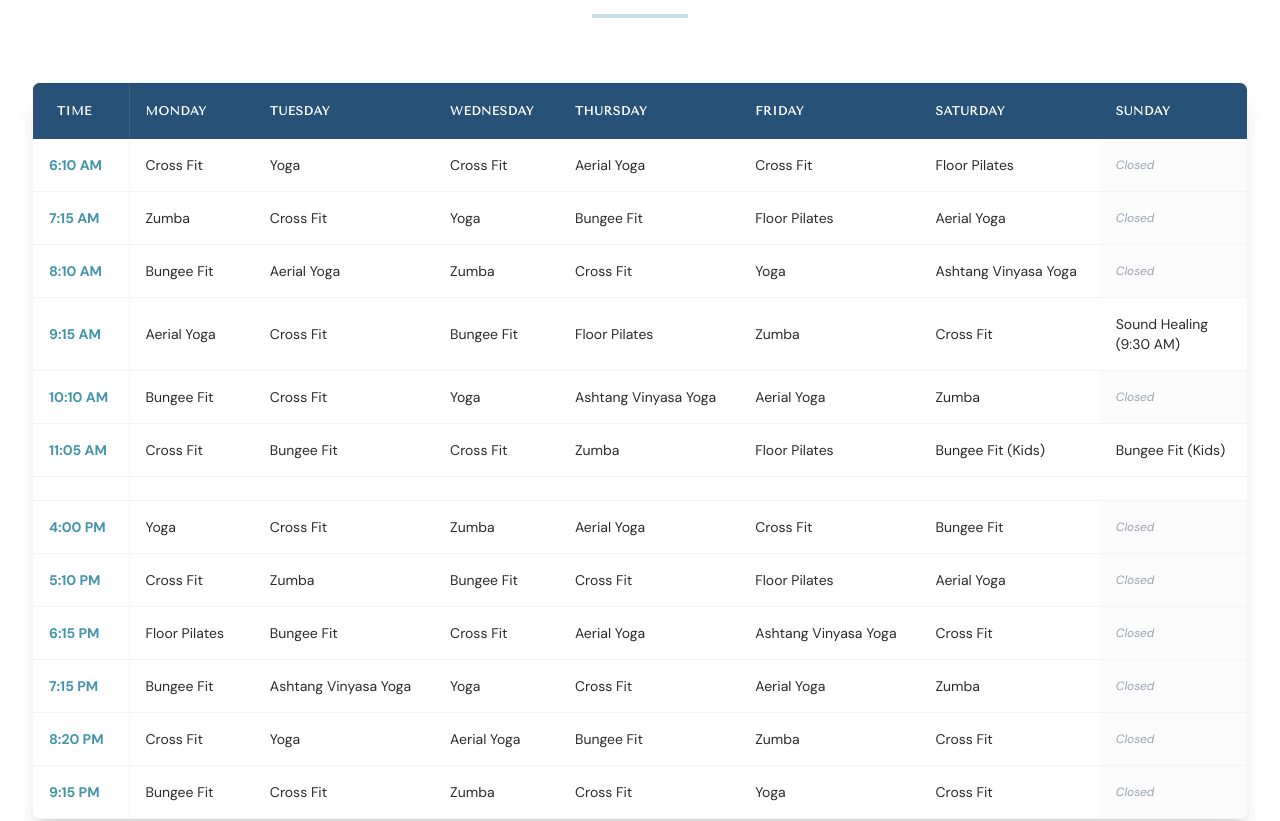
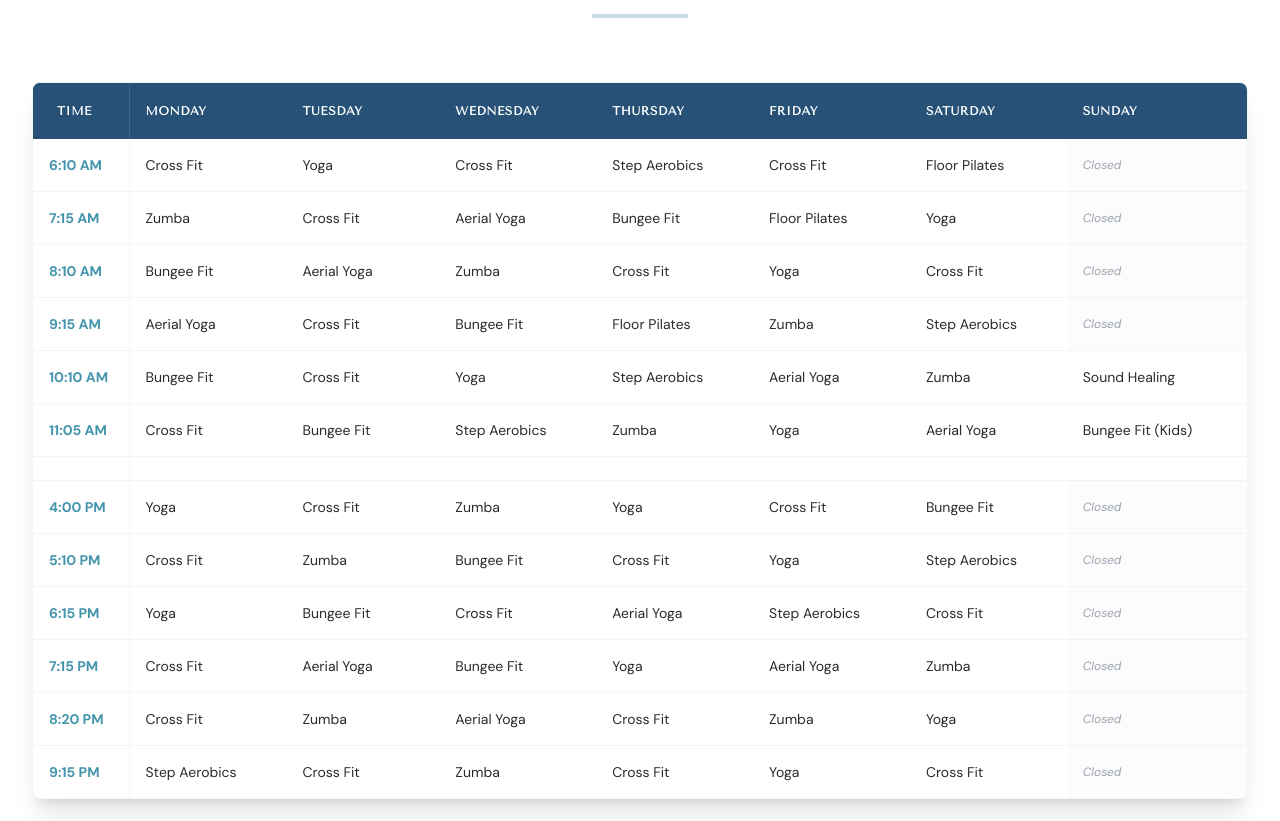
Before and after one commit to ishan-sparsh/RnF, a plain HTML site: page index.html in a window 1280 px wide. Shown: the part 5580-6401 px from the top of the page. Drawn offline with nearby package versions, Linux system fonts and the light colour scheme.

Commit message:
updated schedule

```diff
--- a/index.html
+++ b/index.html
@@ -657,7 +657,7 @@
                                 <td class="px-4 py-4">Cross Fit</td>
                                 <td class="px-4 py-4">Yoga</td>
                                 <td class="px-4 py-4">Cross Fit</td>
-                                <td class="px-4 py-4">Aerial Yoga</td>
+                                <td class="px-4 py-4">Step Aerobics</td>
                                 <td class="px-4 py-4">Cross Fit</td>
                                 <td class="px-4 py-4">Floor Pilates</td>
                                 <td class="px-4 py-4 bg-gray-50/50 text-gray-400 text-xs italic">Closed</td>
@@ -667,10 +667,10 @@
                                 <td class="px-4 py-4 font-bold text-brand-teal bg-white sticky left-0 z-10 border-r border-gray-100 shadow-[4px_0_10px_-4px_rgba(0,0,0,0.1)]">7:15 AM</td>
                                 <td class="px-4 py-4">Zumba</td>
                                 <td class="px-4 py-4">Cross Fit</td>
-                                <td class="px-4 py-4">Yoga</td>
+                                <td class="px-4 py-4">Aerial Yoga</td>
                                 <td class="px-4 py-4">Bungee Fit</td>
                                 <td class="px-4 py-4">Floor Pilates</td>
-                                <td class="px-4 py-4">Aerial Yoga</td>
+                                <td class="px-4 py-4">Yoga</td>
                                 <td class="px-4 py-4 bg-gray-50/50 text-gray-400 text-xs italic">Closed</td>
                             </tr>
                             <!-- 8:10am -->
@@ -681,7 +681,7 @@
                                 <td class="px-4 py-4">Zumba</td>
                                 <td class="px-4 py-4">Cross Fit</td>
                                 <td class="px-4 py-4">Yoga</td>
-                                <td class="px-4 py-4">Ashtang Vinyasa Yoga</td>
+                                <td class="px-4 py-4">Cross Fit</td>
                                 <td class="px-4 py-4 bg-gray-50/50 text-gray-400 text-xs italic">Closed</td>
                             </tr>
                             <!-- 9:15am -->
@@ -692,8 +692,8 @@
                                 <td class="px-4 py-4">Bungee Fit</td>
                                 <td class="px-4 py-4">Floor Pilates</td>
                                 <td class="px-4 py-4">Zumba</td>
-                                <td class="px-4 py-4">Cross Fit</td>
-                                <td class="px-4 py-4">Sound Healing<br>(9:30 AM)</td>
+                                <td class="px-4 py-4">Step Aerobics</td>
+                                <td class="px-4 py-4 bg-gray-50/50 text-gray-400 text-xs italic">Closed</td>
                             </tr>
                             <!-- 10:10am -->
                             <tr class="hover:bg-brand-light/30 transition-colors">
@@ -701,20 +701,20 @@
                                 <td class="px-4 py-4">Bungee Fit</td>
                                 <td class="px-4 py-4">Cross Fit</td>
                                 <td class="px-4 py-4">Yoga</td>
-                                <td class="px-4 py-4">Ashtang Vinyasa Yoga</td>
+                                <td class="px-4 py-4">Step Aerobics</td>
                                 <td class="px-4 py-4">Aerial Yoga</td>
                                 <td class="px-4 py-4">Zumba</td>
-                                <td class="px-4 py-4 bg-gray-50/50 text-gray-400 text-xs italic">Closed</td>
+                                <td class="px-4 py-4">Sound Healing</td>
                             </tr>
                             <!-- 11:05am -->
                             <tr class="hover:bg-brand-light/30 transition-colors">
                                 <td class="px-4 py-4 font-bold text-brand-teal bg-white sticky left-0 z-10 border-r border-gray-100 shadow-[4px_0_10px_-4px_rgba(0,0,0,0.1)]">11:05 AM</td>
                                 <td class="px-4 py-4">Cross Fit</td>
                                 <td class="px-4 py-4">Bungee Fit</td>
-                                <td class="px-4 py-4">Cross Fit</td>
+                                <td class="px-4 py-4">Step Aerobics</td>
                                 <td class="px-4 py-4">Zumba</td>
-                                <td class="px-4 py-4">Floor Pilates</td>
-                                <td class="px-4 py-4">Bungee Fit (Kids)</td>
+                                <td class="px-4 py-4">Yoga</td>
+                                <td class="px-4 py-4">Aerial Yoga</td>
                                 <td class="px-4 py-4">Bungee Fit (Kids)</td>
                             </tr>
 
@@ -730,7 +730,7 @@
                                 <td class="px-4 py-4">Yoga</td>
                                 <td class="px-4 py-4">Cross Fit</td>
                                 <td class="px-4 py-4">Zumba</td>
-                                <td class="px-4 py-4">Aerial Yoga</td>
+                                <td class="px-4 py-4">Yoga</td>
                                 <td class="px-4 py-4">Cross Fit</td>
                                 <td class="px-4 py-4">Bungee Fit</td>
                                 <td class="px-4 py-4 bg-gray-50/50 text-gray-400 text-xs italic">Closed</td>
@@ -742,28 +742,28 @@
                                 <td class="px-4 py-4">Zumba</td>
                                 <td class="px-4 py-4">Bungee Fit</td>
                                 <td class="px-4 py-4">Cross Fit</td>
-                                <td class="px-4 py-4">Floor Pilates</td>
-                                <td class="px-4 py-4">Aerial Yoga</td>
+                                <td class="px-4 py-4">Yoga</td>
+                                <td class="px-4 py-4">Step Aerobics</td>
                                 <td class="px-4 py-4 bg-gray-50/50 text-gray-400 text-xs italic">Closed</td>
                             </tr>
                             <!-- 6:15pm -->
                             <tr class="hover:bg-brand-light/30 transition-colors">
                                 <td class="px-4 py-4 font-bold text-brand-teal bg-white sticky left-0 z-10 border-r border-gray-100 shadow-[4px_0_10px_-4px_rgba(0,0,0,0.1)]">6:15 PM</td>
-                                <td class="px-4 py-4">Floor Pilates</td>
+                                <td class="px-4 py-4">Yoga</td>
                                 <td class="px-4 py-4">Bungee Fit</td>
                                 <td class="px-4 py-4">Cross Fit</td>
                                 <td class="px-4 py-4">Aerial Yoga</td>
-                                <td class="px-4 py-4">Ashtang Vinyasa Yoga</td>
+                                <td class="px-4 py-4">Step Aerobics</td>
                                 <td class="px-4 py-4">Cross Fit</td>
                                 <td class="px-4 py-4 bg-gray-50/50 text-gray-400 text-xs italic">Closed</td>
                             </tr>
                             <!-- 7:15pm -->
                             <tr class="hover:bg-brand-light/30 transition-colors">
                                 <td class="px-4 py-4 font-bold text-brand-teal bg-white sticky left-0 z-10 border-r border-gray-100 shadow-[4px_0_10px_-4px_rgba(0,0,0,0.1)]">7:15 PM</td>
+                                <td class="px-4 py-4">Cross Fit</td>
+                                <td class="px-4 py-4">Aerial Yoga</td>
                                 <td class="px-4 py-4">Bungee Fit</td>
-                                <td class="px-4 py-4">Ashtang Vinyasa Yoga</td>
                                 <td class="px-4 py-4">Yoga</td>
-                                <td class="px-4 py-4">Cross Fit</td>
                                 <td class="px-4 py-4">Aerial Yoga</td>
                                 <td class="px-4 py-4">Zumba</td>
                                 <td class="px-4 py-4 bg-gray-50/50 text-gray-400 text-xs italic">Closed</td>
@@ -772,17 +772,17 @@
                             <tr class="hover:bg-brand-light/30 transition-colors">
                                 <td class="px-4 py-4 font-bold text-brand-teal bg-white sticky left-0 z-10 border-r border-gray-100 shadow-[4px_0_10px_-4px_rgba(0,0,0,0.1)]">8:20 PM</td>
                                 <td class="px-4 py-4">Cross Fit</td>
+                                <td class="px-4 py-4">Zumba</td>
+                                <td class="px-4 py-4">Aerial Yoga</td>
+                                <td class="px-4 py-4">Cross Fit</td>
+                                <td class="px-4 py-4">Zumba</td>
                                 <td class="px-4 py-4">Yoga</td>
-                                <td class="px-4 py-4">Aerial Yoga</td>
-                                <td class="px-4 py-4">Bungee Fit</td>
-                                <td class="px-4 py-4">Zumba</td>
-                                <td class="px-4 py-4">Cross Fit</td>
                                 <td class="px-4 py-4 bg-gray-50/50 text-gray-400 text-xs italic">Closed</td>
                             </tr>
                             <!-- 9:15pm -->
                             <tr class="hover:bg-brand-light/30 transition-colors">
                                 <td class="px-4 py-4 font-bold text-brand-teal bg-white sticky left-0 z-10 border-r border-gray-100 shadow-[4px_0_10px_-4px_rgba(0,0,0,0.1)]">9:15 PM</td>
-                                <td class="px-4 py-4">Bungee Fit</td>
+                                <td class="px-4 py-4">Step Aerobics</td>
                                 <td class="px-4 py-4">Cross Fit</td>
                                 <td class="px-4 py-4">Zumba</td>
                                 <td class="px-4 py-4">Cross Fit</td>
```
Also changed, not shown: 1 other file.
